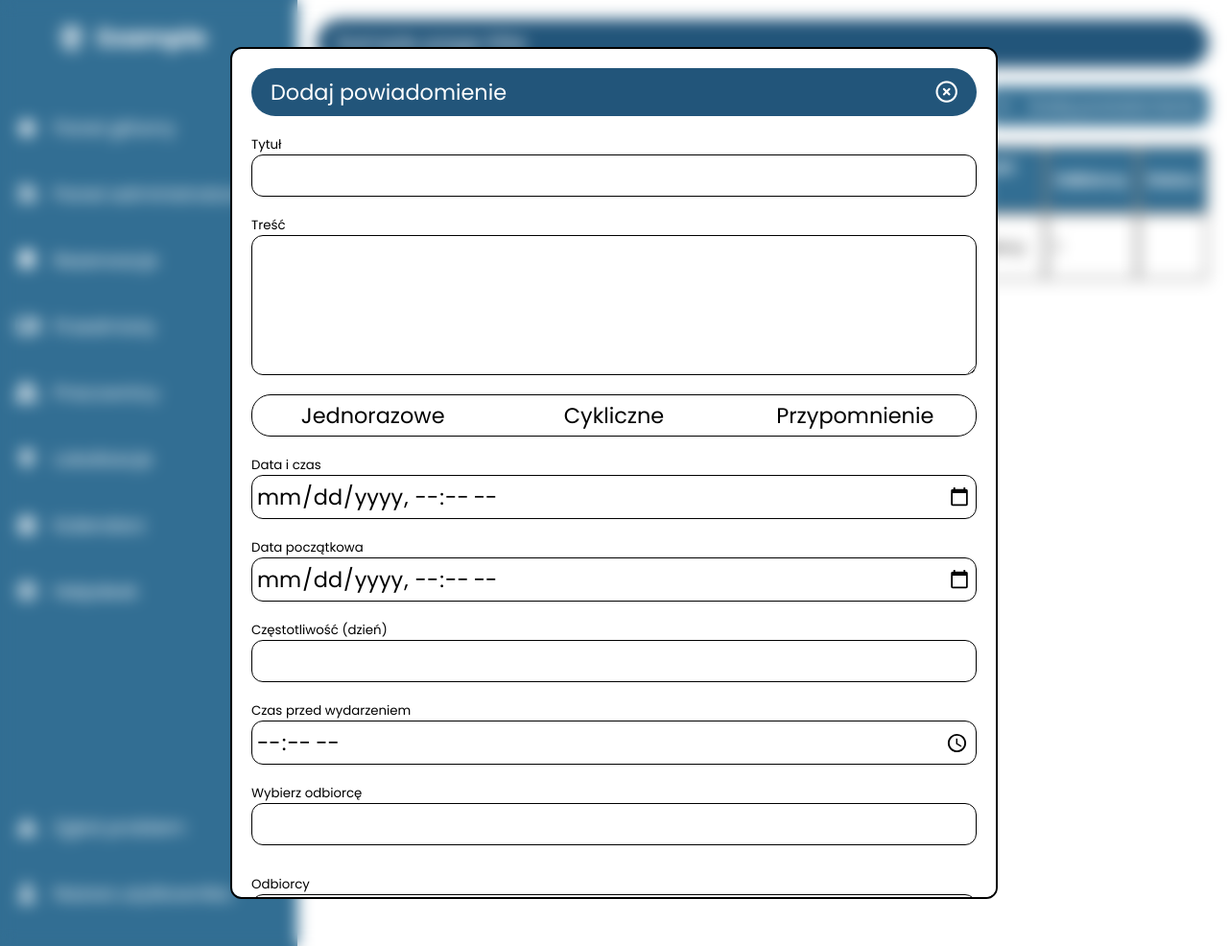
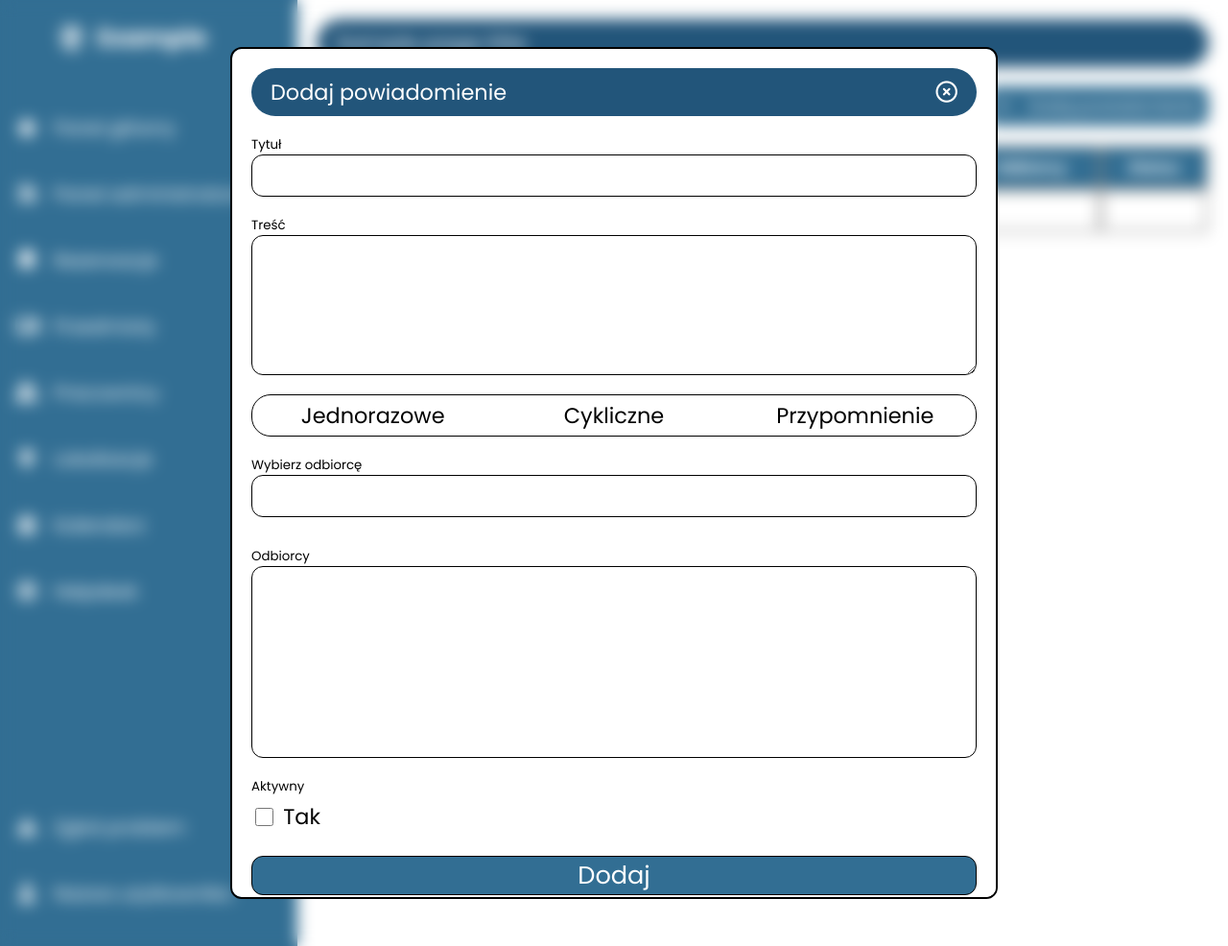
Before and after one commit to SzymonPiatek/Workbench, a Django app: template website/templates/pages/notifications/notifications.html in a window 1280 px wide, after a click on "Dodaj powiadomienie". Shown: the whole page at 96% size. Run offline with Django 5.2, Linux system fonts and the light colour scheme; the template is opened without the code that fills it: most values are stand-ins (such as "Sample title", 1, 10 or a date in 2020); data that the repository does not hold is empty; some libraries are stand-ins or nearby versions.

Commit message:
Update notification model and notification page

```diff
--- a/website/notifications/admin.py
+++ b/website/notifications/admin.py
@@ -6,10 +6,8 @@ from .models import Notification
 class NotificationAdmin(admin.ModelAdmin):
     list_display = (
         'title',
-        'message',
+        'notification_type',
         'created_at',
-        'start_date',
-        'frequency',
         'count_recipients',
         'is_active',
     )
--- a/website/static/css/styles.css
+++ b/website/static/css/styles.css
@@ -231,6 +231,9 @@ main {
   display: flex;
   flex-direction: column;
 }
+.block .items form .item.single_use, .block .items form .item.cyclical, .block .items form .item.reminder {
+  display: none;
+}
 .block .items form .item .radio_items {
   display: flex;
   justify-content: space-around;
--- a/website/static/scss/styles.scss
+++ b/website/static/scss/styles.scss
@@ -154,6 +154,9 @@ main {
         border-radius: 12px;
         display: flex;
         flex-direction: column;
+        &.single_use, &.cyclical, &.reminder {
+          display: none;
+        }
         .radio_items {
           display: flex;
           justify-content: space-around;
--- a/website/templates/pages/notifications/notifications.html
+++ b/website/templates/pages/notifications/notifications.html
@@ -21,20 +21,16 @@
             <table id="notificationsTable">
                 <tr class="sticky">
                     <th data-sort-dir="asc">Tytuł</th>
-                    <th data-sort-dir="asc">Treść</th>
+                    <th data-sort-dir="asc">Typ</th>
                     <th data-sort-dir="asc">Data utworzenia</th>
-                    <th data-sort-dir="asc">Data początkowa</th>
-                    <th data-sort-dir="asc">Częstotliwość (dzień)</th>
                     <th data-sort-dir="asc">Odbiorcy</th>
                     <th data-sort-dir="asc">Status</th>
                 </tr>
                 {% for notification in notifications %}
                     <tr class="notificationRow {% if notification.is_active %}active{% else %}inactive{% endif %}">
                         <td>{{ notification.title }}</td>
-                        <td>{{ notification.message }}</td>
+                        <td>{{ notification.notification_type }}</td>
                         <td>{{ notification.formatted_created_at }}</td>
-                        <td>{{ notification.formatted_start_date }}</td>
-                        <td>{{ notification.frequency }}</td>
                         <td>{{ notification.count_recipients }}</td>
                         <td>{{ notification.is_active_return }}</td>
                     </tr>
```
Also changed, not shown: website/notifications/models.py (+13 -3 lines), website/notifications/migrations/0005_alter_notification_options_notification_date_and_more.py (added), website/notifications/migrations/0006_alter_notification_date_alter_notification_frequency_and_more.py (added), 1 other file.
